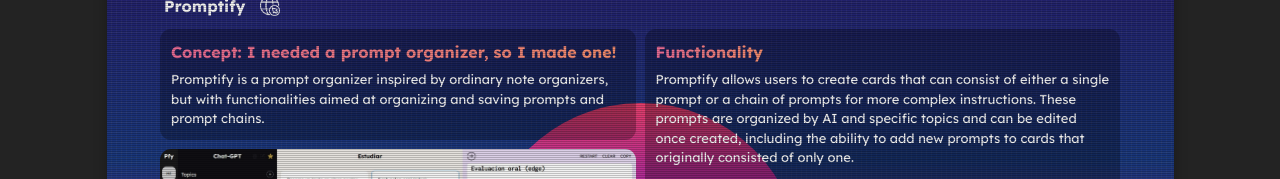
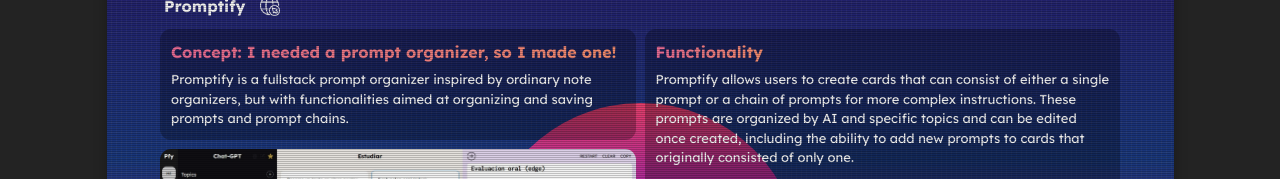
Before and after one commit to dasunheimliche/my-portfolio, a Next.js app: page /projects/promptify in a window 1280 px wide. Shown: the part 148-327 px from the top of the page. Built offline with nearby package versions, Linux system fonts and the light colour scheme; no server answers; a web font is replaced by a local one.

Commit message:
pequeña correccion

```diff
--- a/src/pages/projects/promptify.tsx
+++ b/src/pages/projects/promptify.tsx
@@ -53,7 +53,7 @@
                     <div className={`${style.text} ${style.post} ${style.fade1}`}>
                         <div className={style.title}>Concept: I needed a prompt organizer, so I made one!</div>
                         <div className={style.content}>
-                        Promptify is a prompt organizer inspired by ordinary note organizers, but with functionalities aimed at organizing and saving prompts and prompt chains.                        </div>
+                        Promptify is a fullstack prompt organizer inspired by ordinary note organizers, but with functionalities aimed at organizing and saving prompts and prompt chains.                        </div>
                     </div>
                     <img src={promptify_desk.src} className={`${style.post} ${style.fade2}`} alt="" />
                     <div className={`${style.text} ${style.post} ${style.fade3}`}>
```
